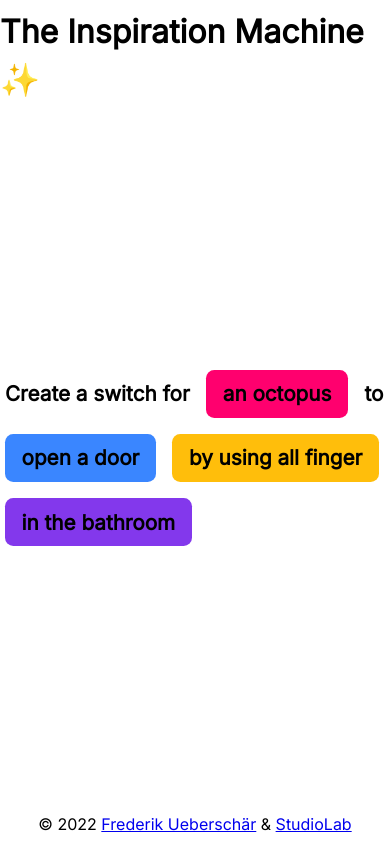
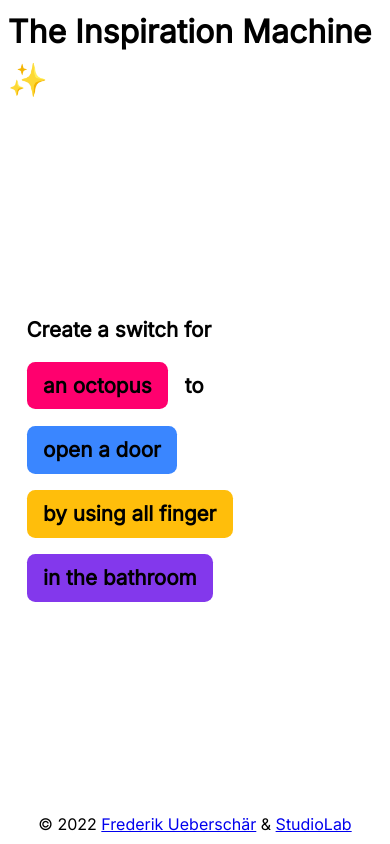
Before and after one commit to id-studiolab/Inspiration-Machine, a React (Create React App) app: page / in a window 390 px wide. Built offline with nearby package versions, Linux system fonts and the light colour scheme.

Commit message:
responsive size adjustments

```diff
--- a/src/App.css
+++ b/src/App.css
@@ -5,12 +5,12 @@
   flex-direction: column;
   justify-content: space-between;
   align-items: center;
-  padding: 2% 0%;
+  padding: 2%;
   font-size: 16px;
 }
 
 .inspiration-output{
-  width: clamp(380px, 80%, 800px);
+  width: clamp(240px, 90%, 800px);
   font-weight: 700;
   font-size: calc(1em + 1.2vmin);
   display: inline-flex;
```
